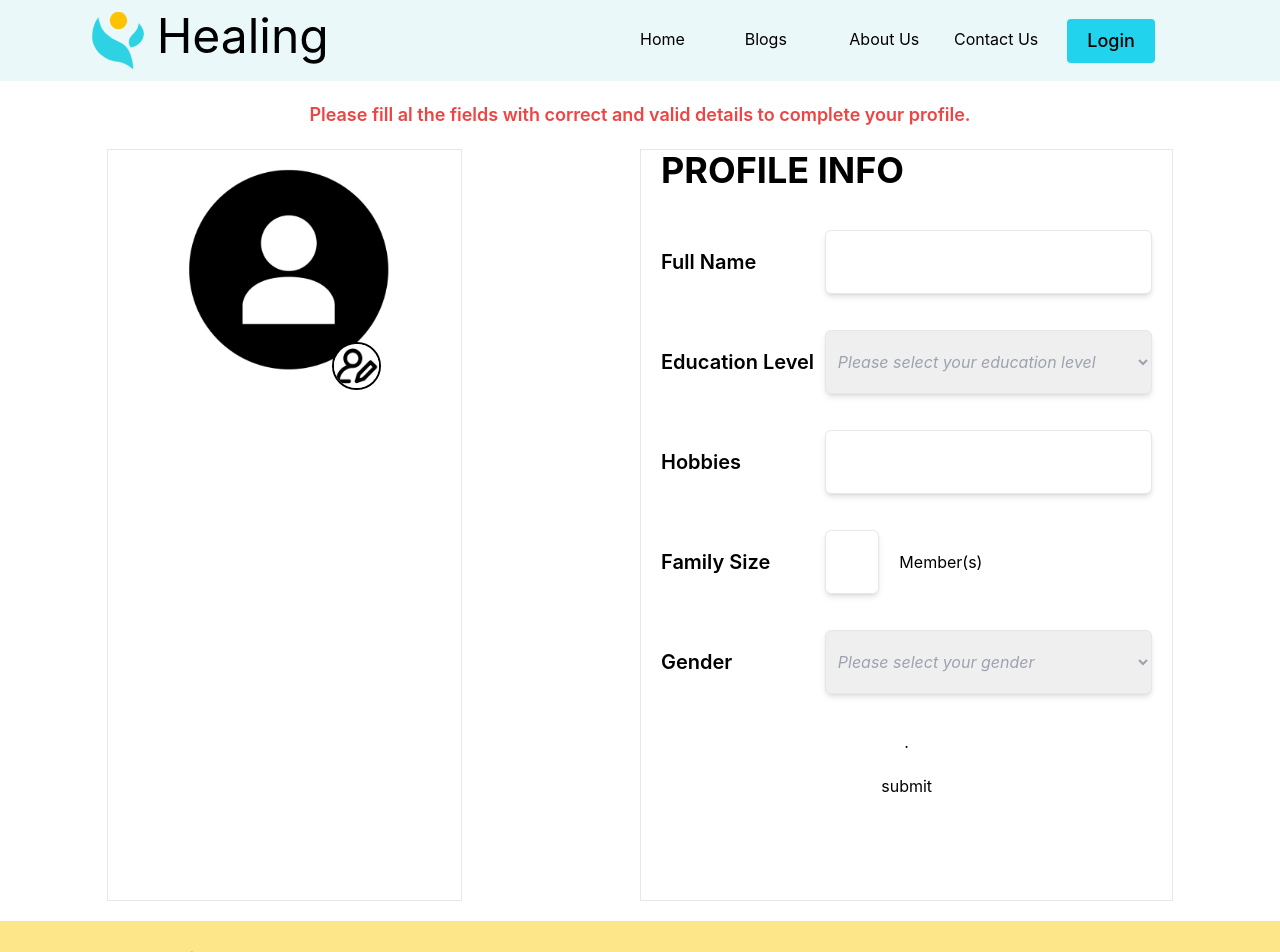
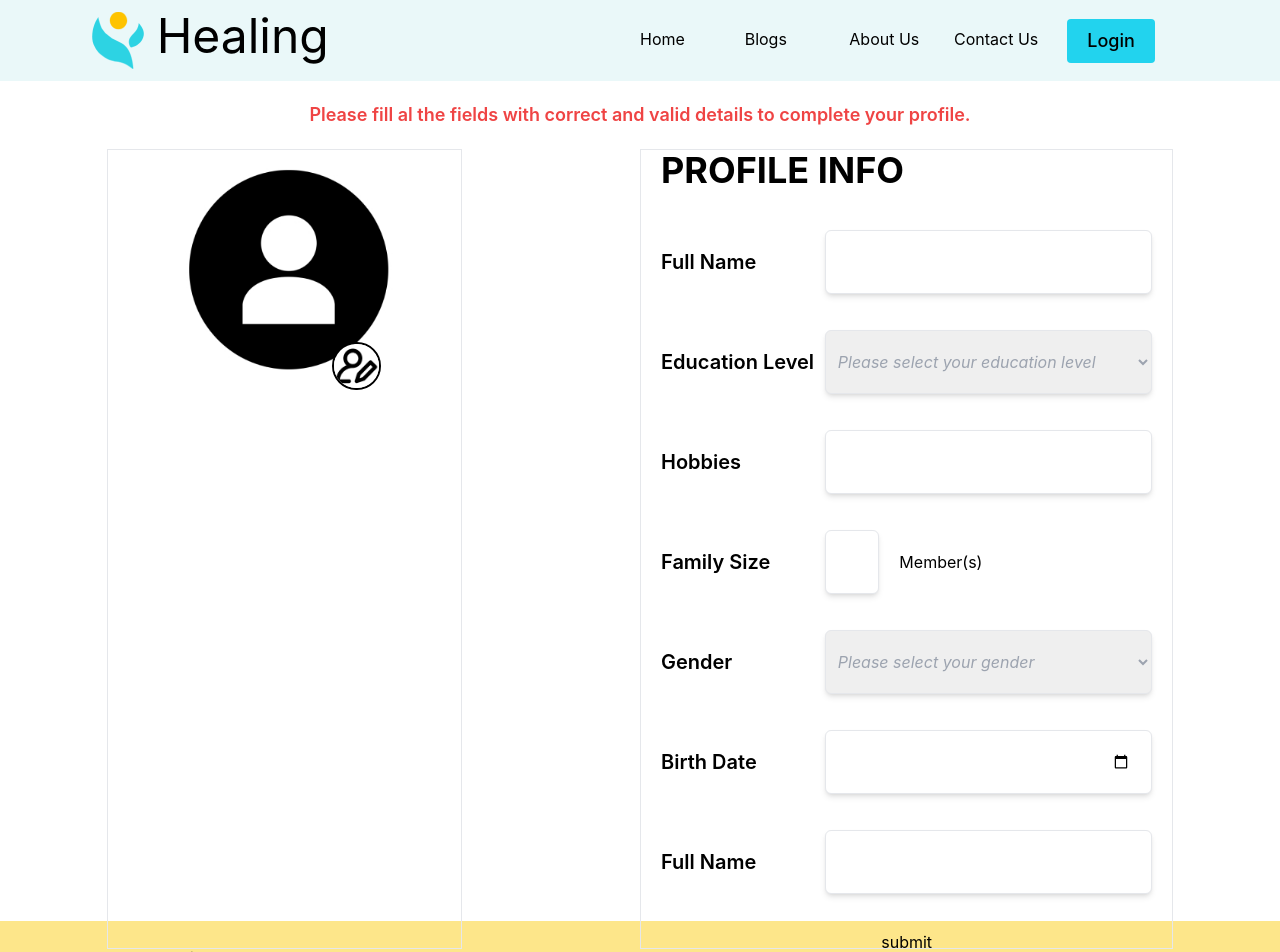
Before and after one commit to kogunlu/codezillas-capstone, a React (Create React App) app: page /edit-user in a window 1280 px wide. Shown: the top 952 px of the page. Built offline with nearby package versions, Linux system fonts and the light colour scheme.

Commit message:
Form work, need to complete

```diff
--- a/src/components/pages/Edit-profile/forms/UserForm.jsx
+++ b/src/components/pages/Edit-profile/forms/UserForm.jsx
@@ -47,6 +47,10 @@ function UserForm() {
       errors.gender = '*Required';
     }
 
+    if (!values.birthdate) {
+      errors.birthdate = '*Required';
+    }
+
     return errors;
   };
 
@@ -58,13 +62,15 @@ function UserForm() {
       family: '',
       gender: '',
       birthdate: `${activeUser.birthdate}`,
+      email: `${activeUser.email}`,
     },
     validate,
     onSubmit: async (values) => {
       console.log(values);
+      console.log(activeUser);
     },
   });
-  console.log(formik.values.birthdate);
+
   function handleChangeSelect(e, trgt) {
     if (trgt === 'edu') {
       setSelectedOptionEdu(e.target.value);
@@ -92,13 +98,18 @@ function UserForm() {
 
     return false;
   }
-
+  // Class names for dropdown list
   const notSelectedClassList =
     'border shadow-md w-full h-12 md:h-16 rounded-md pl-2 px-5 focus:outline-none focus:shadow-lg text-sm lg:text-base italic text-gray-400';
 
   const selectedClassList =
     'border shadow-md w-full h-12 md:h-16 rounded-md pl-2 px-5 focus:outline-none focus:shadow-lg text-sm lg:text-base ';
 
+  // Class names for input[date]
+  const classNoSelection =
+    'border shadow-md w-full h-12 md:h-16 rounded-md pl-2 px-5 focus:outline-none focus:shadow-lg text-sm lg:text-base text-white focus:text-black';
+  const classWithSelection =
+    'border shadow-md w-full h-12 md:h-16 rounded-md pl-2 px-5 focus:outline-none focus:shadow-lg text-sm lg:text-base';
   return (
     <div>
       <p className="text-4xl font-bold px-5">PROFILE INFO</p>
@@ -240,7 +251,54 @@ function UserForm() {
             </div>
           </div>
         </div>
-        {/* Birthdate section */}.<button type="submit">submit</button>
+        {/* Birthdate section */}
+        <div className="w-full h-20 flex justify-between">
+          <span className="w-4/12 h-12 md:h-16 flex justify-start items-center">
+            <p className="text-xl font-semibold">Birth Date</p>
+          </span>
+
+          <div className="w-8/12 flex flex-col">
+            <input
+              type="date"
+              className={
+                formik.values.birthdate ? classWithSelection : classNoSelection
+              }
+              id="birthdate"
+              name="birthdate"
+              min="1900-01-01"
+              max="2022-12-31"
+              {...formik.getFieldProps('birthdate')}
+            />
+            {formik.touched.birthdate && formik.errors.birthdate ? (
+              <div className="text-red-400 italic text-sm lg:text-base">
+                {formik.errors.birthdate}
+              </div>
+            ) : null}
+          </div>
+        </div>
+        {/* Email section */}
+        <div className="w-full h-20 flex justify-between">
+          <span className="w-4/12 h-12 md:h-16 flex justify-start items-center">
+            <p className="text-xl font-semibold">Full Name</p>
+          </span>
+
+          <div className="w-8/12 flex flex-col">
+            <input
+              type="text"
+              className="border shadow-md w-full h-12 md:h-16 rounded-md pl-2 px-5 focus:outline-none focus:shadow-lg text-sm lg:text-base"
+              id="fullName"
+              name="fullName"
+              {...formik.getFieldProps('fullName')}
+            />
+            {formik.touched.fullName && formik.errors.fullName ? (
+              <div className="text-red-400 italic text-sm lg:text-base">
+                {formik.errors.fullName}
+              </div>
+            ) : null}
+          </div>
+        </div>
+
+        <button type="submit">submit</button>
       </form>
     </div>
   );
```
